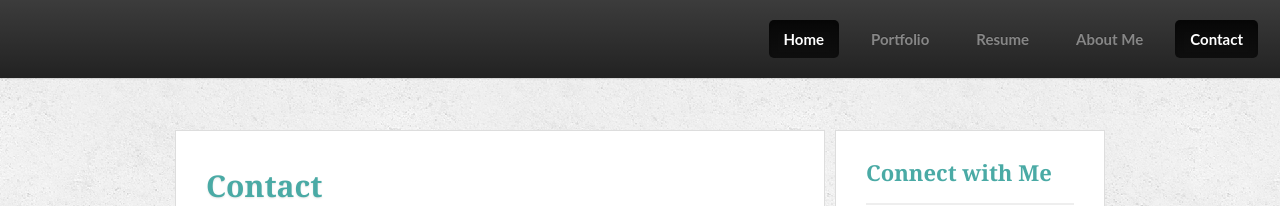
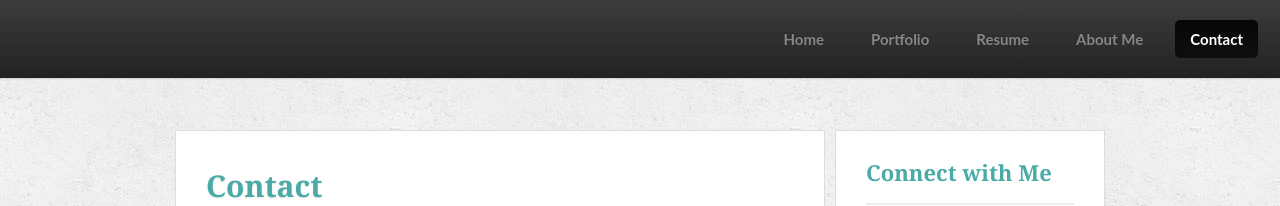
Before and after one commit to uhPotato/uhPotato.github.io, a plain HTML site: page contact.html in a window 1280 px wide. Shown: the top 206 px of the page. Drawn offline with nearby package versions, Linux system fonts and the light colour scheme; files whose address does not match are found by name.

Commit message:
Remove active from non active nav

```diff
--- a/contact.html
+++ b/contact.html
@@ -35,7 +35,7 @@
 			  </div>
 			  <div>
 				<ul class="nav navbar-nav navbar-right">
-				  <li class="active navbar-manue"><a href="index.html"> Home </a></li>
+				  <li class="navbar-manue"><a href="index.html"> Home </a></li>
 				  <li class="navbar-manue"><a href="portfolio.html"> Portfolio </a></li>
 				  <li class="navbar-manue"><a href="resume.html"> Resume </a></li>
 				  <li class="navbar-manue"><a href="about.html"> About Me</a></li>
```
Also changed, not shown: portfolio.html (+1 -1 lines).
